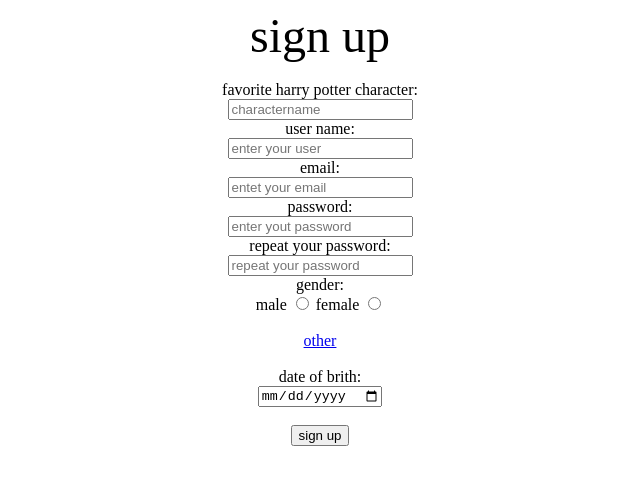
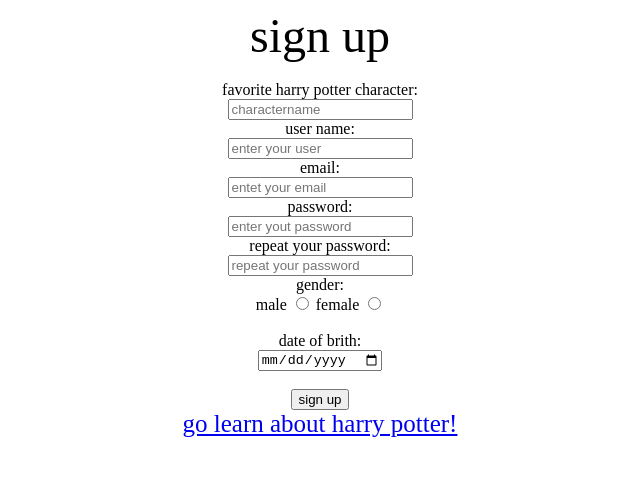
Before and after one commit to jarsek/jarsek.github.io, a plain HTML site: page signup.html in a window 1280 px wide. Shown: the whole page, without its empty margins (320-960 px from the left). Drawn offline with Linux system fonts and the light colour scheme.

Commit message:
Update signup.html

```diff
--- a/signup.html
+++ b/signup.html
@@ -28,10 +28,13 @@
 <input type="radio" name="g" required>
 <label>female</label>
 <input type="radio" name="g" required><br><br>
-<a href="harrypotter.html" target="_blank">other</a><br><br>
 <label> date of brith:</label><br>
 <input type="date" required><br><br>
 <input type="submit" value="sign up"><br>
+
+
+<a href="harrypotter.html" target="_blank" style="font-size:25px">go learn about harry potter!</a><br><br>
+
 
 
 
```
